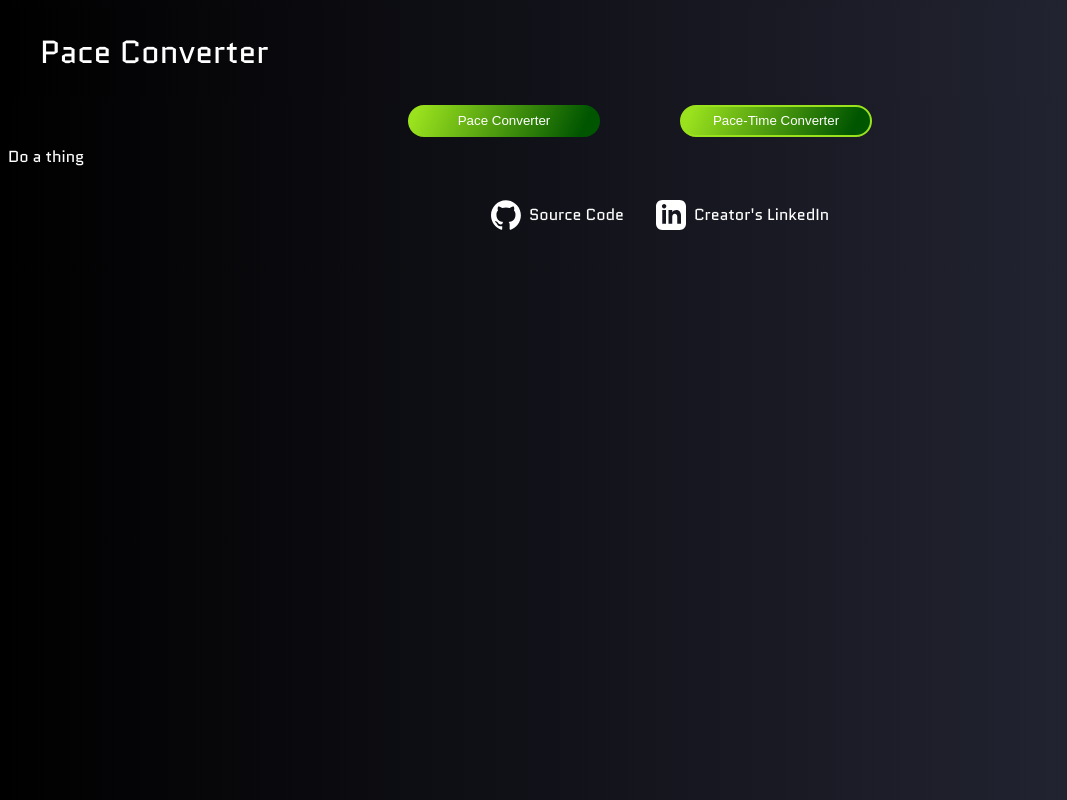
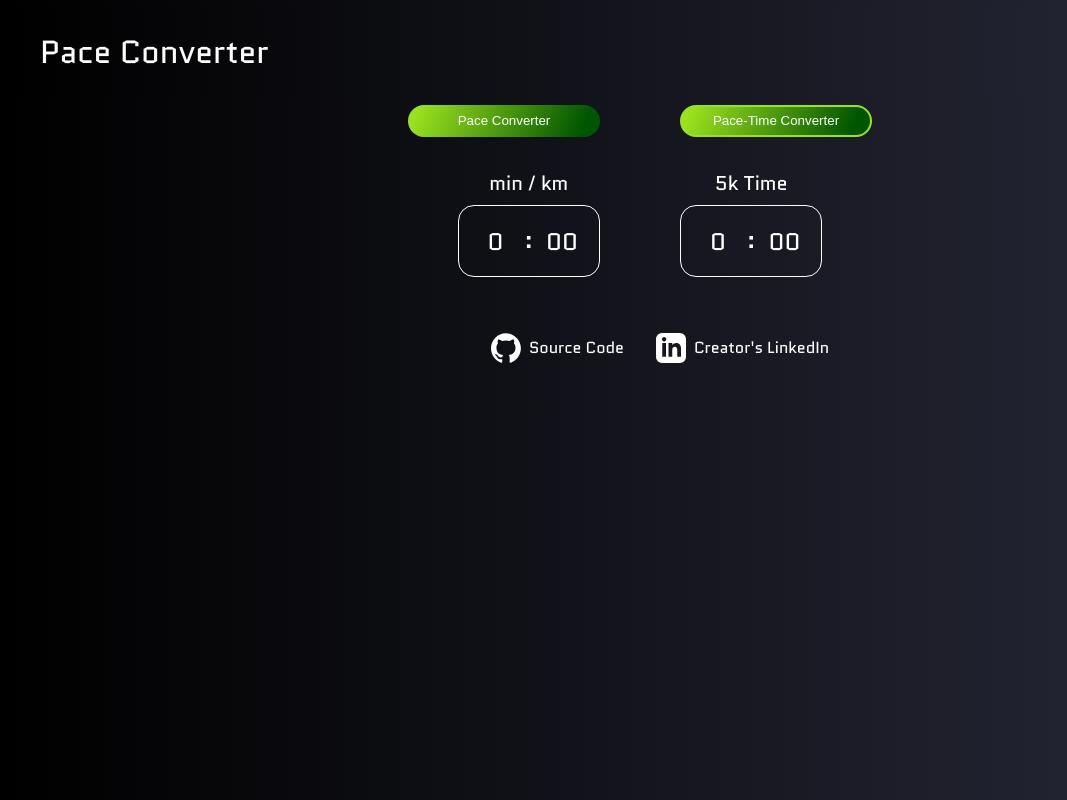
Before and after one commit to blsmxiu47/pace-converter, a React (Vite) app: page / in a window 1280 px wide. Both pictures are taken after a click on the button "Pace-Time Converter". Shown: the whole page, without its empty margins (0-1067 px from the left). Built offline with nearby package versions, Linux system fonts and the light colour scheme.

Commit message:
create initial pace-time converter for min/km to 5k time (one-directional for now)

```diff
--- a/src/components/PaceTimeConverter.tsx
+++ b/src/components/PaceTimeConverter.tsx
@@ -1,9 +1,126 @@
 /* Component for converting min/km or min/mi pace to race times (e.g. 5k, 10k, half marathon, marathon) */
+import { useState, useEffect } from "react"
+
+import useDebounce from "../hooks/useDebounce"
+import { padZero, unpadZero, handleFocus } from "../utils/utils"
+
+const KM_TO_MI = 0.62137119;
+const debounceDelay = 200;
 
 export default function PaceTimeConverter() {
+    const [minPerKmMin, setMinPerKmMin] = useState<number>(0);
+    const [minPerKmSec, setMinPerKmSec] = useState<number>(0);
+    const [timeMin, setTimeMin] = useState<number>(0);
+    const [timeSec, setTimeSec] = useState<number>(0);
+
+    const [isKmSecValid, setIsKmSecValid] = useState(true);
+    const [isTimeSecValid, setIsTimeSecValid] = useState(true);
+
+    const [source, setSource] = useState<'km' | 'mi' | null>(null);
+
+    const debouncedMinPerKmMin = useDebounce(minPerKmMin, debounceDelay);
+    const debouncedMinPerKmSec = useDebounce(minPerKmSec, debounceDelay);
+    const debouncedTimeMin = useDebounce(timeMin, debounceDelay);
+    const debouncedTimeSec = useDebounce(timeSec, debounceDelay);
+
+    // min/km input changed
+    useEffect(() => {
+        if (source === 'km' && debouncedMinPerKmMin !== null && debouncedMinPerKmSec !== null && isKmSecValid) {
+            const totalSecondsPerKm = debouncedMinPerKmMin * 60 + debouncedMinPerKmSec;
+            const totalSecondsTime = totalSecondsPerKm * 5; // TODO: this is just a constant for 5k for now. Make dynamic for the selected distance (5k, 10k, half marathon, marathon, etc.)
+            setTimeMin(Math.floor(totalSecondsTime / 60));
+            setTimeSec(Math.round(totalSecondsTime % 60));
+        }
+    }, [source, debouncedMinPerKmMin, debouncedMinPerKmSec, isKmSecValid]);
+
+    const handleMinPerKmMinChange = (e: React.ChangeEvent<HTMLInputElement>) => {
+        setSource('km');
+
+        const valueStr = e.target.value.toString().replace(/^0+/, '');
+
+        if (!/^\d{0,2}$/.test(valueStr)) return;
+
+        const value = valueStr === '' ? 0 : parseInt(valueStr);
+
+        if (isNaN(value) || value < 0 || value > 99) return;
+
+        setMinPerKmMin(value);
+    };
+
+    const handleMinPerKmSecChange = (e: React.ChangeEvent<HTMLInputElement>) => {
+        setSource('km');
+
+        const valueStr = e.target.value.toString().replace(/^0+/, '');
+
+        if (!/^\d{0,2}$/.test(valueStr)) return;
+
+        setIsKmSecValid(true);
+
+        const value = valueStr === '' ? 0 : parseInt(valueStr, 10);
+
+        if (isNaN(value) || value < 0 || value > 59) return;
+
+        setMinPerKmSec(value);
+    };
+
     return (
-        <div>
-            Do a thing
+        <div className="converter">
+            <div className='inputs-row'>
+                <label>
+                    min / km
+                    <div className='time-input'>
+                        <input
+                            type="number"
+                            pattern="\d{0,2}"
+                            className='input-value'
+                            value={unpadZero(minPerKmMin)}
+                            onFocus={handleFocus}
+                            onChange={handleMinPerKmMinChange}
+                            min={0}
+                            max={99}
+                        />
+                        <span>:</span>
+                        <input
+                            type="number"
+                            pattern="\d{0,2}"
+                            className='input-value'
+                            value={padZero(minPerKmSec)}
+                            onFocus={handleFocus}
+                            onChange={handleMinPerKmSecChange}
+                            min={0}
+                            max={59}
+                        />
+                    </div>
+                </label>
+            </div>
+            <div className='inputs-row'>
+                <label>
+                    5k Time
+                    <div className='time-input'>
+                        <input
+                            type="number"
+                            pattern="\d{0,2}"
+                            className='input-value'
+                            value={unpadZero(timeMin)}
+                            onFocus={handleFocus}
+                            // onChange={handleTimeSecChange}
+                            min={0}
+                            max={99}
+                        />
+                        <span>:</span>
+                        <input
+                            type="number"
+                            pattern="\d{0,2}"
+                            className='input-value'
+                            value={padZero(timeSec)}
+                            onFocus={handleFocus}
+                            // onChange={handleTimeSecChange}
+                            min={0}
+                            max={59}
+                        />
+                    </div>
+                </label>
+            </div>
         </div>
     )
 }
```
